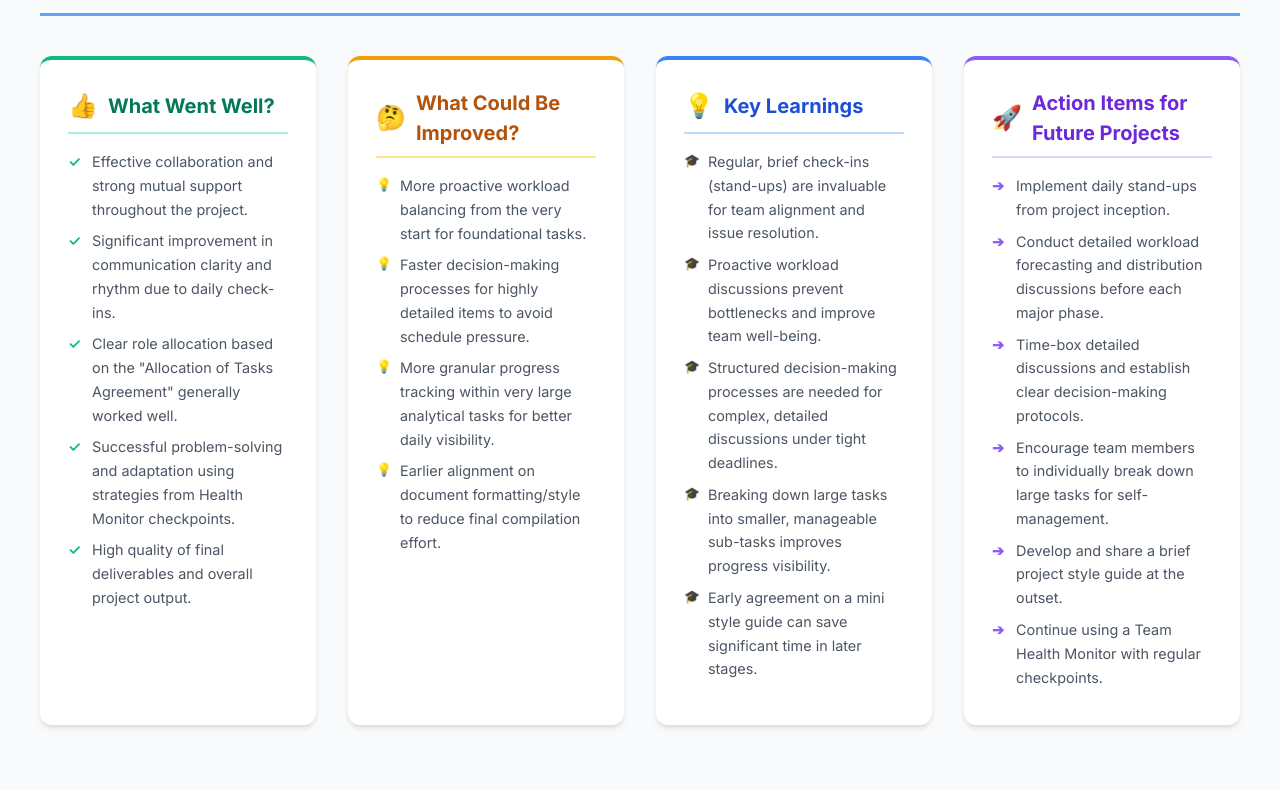
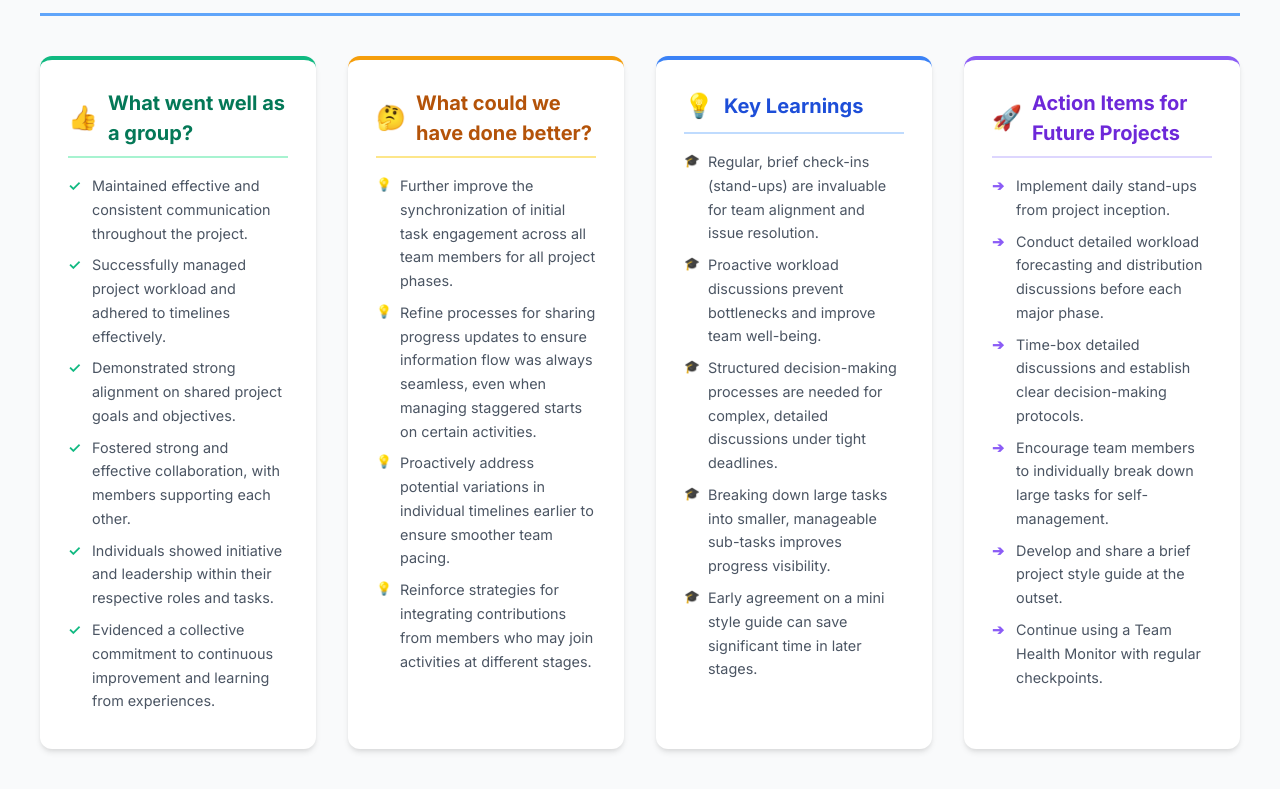
Before and after one commit to AsanIlva/team-retrospective-insights, a plain HTML site: page index.html in a window 1280 px wide. Shown: the part 127-916 px from the top of the page. Before the commit the page ends 892 px from the top, so only its background shows below. Drawn offline with nearby package versions, Linux system fonts and the light colour scheme.

Commit message:
Update index.html

```diff
--- a/index.html
+++ b/index.html
@@ -12,7 +12,7 @@
             background-color: #F9FAFB; /* Even lighter gray for a cleaner page background */
         }
         .retro-card-container {
-            display: flex; /* Added for consistent height if needed, though grid handles it well */
+            display: flex;
             flex-direction: column;
         }
         .retro-card {
@@ -22,7 +22,7 @@
             box-shadow: 0 4px 6px -1px rgba(0, 0, 0, 0.1), 0 2px 4px -1px rgba(0, 0, 0, 0.06); /* Standard Tailwind shadow-md */
             display: flex;
             flex-direction: column;
-            flex-grow: 1; /* Make cards in a row take equal height if parent is flex */
+            flex-grow: 1;
             transition: transform 0.2s ease-in-out, box-shadow 0.2s ease-in-out;
         }
         .retro-card:hover {
@@ -35,7 +35,7 @@
             margin-bottom: 1rem; /* 16px */
             display: flex;
             align-items: center;
-            border-bottom: 2px solid transparent; /* Placeholder for colored border */
+            border-bottom: 2px solid transparent;
             padding-bottom: 0.5rem;
         }
         .retro-card h3 span.emoji {
@@ -44,7 +44,7 @@
         }
         .retro-card ul {
             list-style-type: none;
-            padding-left: 0; /* Remove default padding */
+            padding-left: 0;
             font-size: 0.9rem; /* 14.4px */
             line-height: 1.65;
             color: #4B5563; /* Gray 600 */
@@ -56,7 +56,7 @@
             position: relative;
         }
         .retro-card li::before {
-            content: '✓'; /* Using a checkmark for a cleaner look */
+            content: '✓';
             position: absolute;
             left: 0;
             font-size: 0.9rem;
@@ -64,36 +64,35 @@
             line-height: inherit;
         }
 
-        /* Card Specific Styling for Variety */
-        .positive { border-top: 4px solid #10B981; /* Emerald 500 */ }
-        .positive h3 { color: #047857; /* Emerald 700 */ border-bottom-color: #A7F3D0; /* Emerald 200 */ }
+        .positive { border-top: 4px solid #10B981; }
+        .positive h3 { color: #047857; border-bottom-color: #A7F3D0; }
         .positive li::before { color: #10B981; }
 
-        .improvement { border-top: 4px solid #F59E0B; /* Amber 500 */ }
-        .improvement h3 { color: #B45309; /* Amber 700 */ border-bottom-color: #FDE68A; /* Amber 200 */ }
-        .improvement li::before { color: #F59E0B; content: '💡'; font-size: 0.8rem; } /* Different icon */
+        .improvement { border-top: 4px solid #F59E0B; }
+        .improvement h3 { color: #B45309; border-bottom-color: #FDE68A; }
+        .improvement li::before { color: #F59E0B; content: '💡'; font-size: 0.8rem; }
 
-        .learnings { border-top: 4px solid #3B82F6; /* Blue 500 */ }
-        .learnings h3 { color: #1D4ED8; /* Blue 700 */ border-bottom-color: #BFDBFE; /* Blue 200 */ }
-        .learnings li::before { color: #3B82F6; content: '🎓'; font-size: 0.8rem; } /* Different icon */
+        .learnings { border-top: 4px solid #3B82F6; }
+        .learnings h3 { color: #1D4ED8; border-bottom-color: #BFDBFE; }
+        .learnings li::before { color: #3B82F6; content: '🎓'; font-size: 0.8rem; }
 
-        .actions { border-top: 4px solid #8B5CF6; /* Violet 500 */ }
-        .actions h3 { color: #6D28D9; /* Violet 700 */ border-bottom-color: #DDD6FE; /* Violet 200 */ }
-        .actions li::before { color: #8B5CF6; content: '➔'; font-size: 0.9rem; } /* Different icon */
+        .actions { border-top: 4px solid #8B5CF6; }
+        .actions h3 { color: #6D28D9; border-bottom-color: #DDD6FE; }
+        .actions li::before { color: #8B5CF6; content: '➔'; font-size: 0.9rem; }
 
         .main-title-container {
-            padding-bottom: 1rem; /* 16px */
-            margin-bottom: 2.5rem; /* 40px */
-            border-bottom: 3px solid #60A5FA; /* Blue 400 for a bit of color */
+            padding-bottom: 1rem;
+            margin-bottom: 2.5rem;
+            border-bottom: 3px solid #60A5FA;
             text-align: center;
         }
         .main-title {
-            color: #1F2937; /* Gray 800 */
+            color: #1F2937;
             letter-spacing: -0.025em;
-            font-weight: 700; /* Ensure it's bold */
+            font-weight: 700;
         }
         .sub-title {
-            color: #6B7280; /* Gray 500 */
+            color: #6B7280;
         }
 
     </style>
@@ -110,25 +109,26 @@
 
             <div class="retro-card-container">
                 <div class="retro-card positive">
-                    <h3><span class="emoji">👍</span>What Went Well?</h3>
+                    <h3><span class="emoji">👍</span>What went well as a group?</h3>
                     <ul>
-                        <li>Effective collaboration and strong mutual support throughout the project.</li>
-                        <li>Significant improvement in communication clarity and rhythm due to daily check-ins.</li>
-                        <li>Clear role allocation based on the "Allocation of Tasks Agreement" generally worked well.</li>
-                        <li>Successful problem-solving and adaptation using strategies from Health Monitor checkpoints.</li>
-                        <li>High quality of final deliverables and overall project output.</li>
+                        <li>Maintained effective and consistent communication throughout the project.</li>
+                        <li>Successfully managed project workload and adhered to timelines effectively.</li>
+                        <li>Demonstrated strong alignment on shared project goals and objectives.</li>
+                        <li>Fostered strong and effective collaboration, with members supporting each other.</li>
+                        <li>Individuals showed initiative and leadership within their respective roles and tasks.</li>
+                        <li>Evidenced a collective commitment to continuous improvement and learning from experiences.</li>
                     </ul>
                 </div>
             </div>
 
             <div class="retro-card-container">
                 <div class="retro-card improvement">
-                    <h3><span class="emoji">🤔</span>What Could Be Improved?</h3>
+                    <h3><span class="emoji">🤔</span>What could we have done better?</h3>
                     <ul>
-                        <li>More proactive workload balancing from the very start for foundational tasks.</li>
-                        <li>Faster decision-making processes for highly detailed items to avoid schedule pressure.</li>
-                        <li>More granular progress tracking within very large analytical tasks for better daily visibility.</li>
-                        <li>Earlier alignment on document formatting/style to reduce final compilation effort.</li>
+                        <li>Further improve the synchronization of initial task engagement across all team members for all project phases.</li>
+                        <li>Refine processes for sharing progress updates to ensure information flow was always seamless, even when managing staggered starts on certain activities.</li>
+                        <li>Proactively address potential variations in individual timelines earlier to ensure smoother team pacing.</li>
+                        <li>Reinforce strategies for integrating contributions from members who may join activities at different stages.</li>
                     </ul>
                 </div>
             </div>
```
